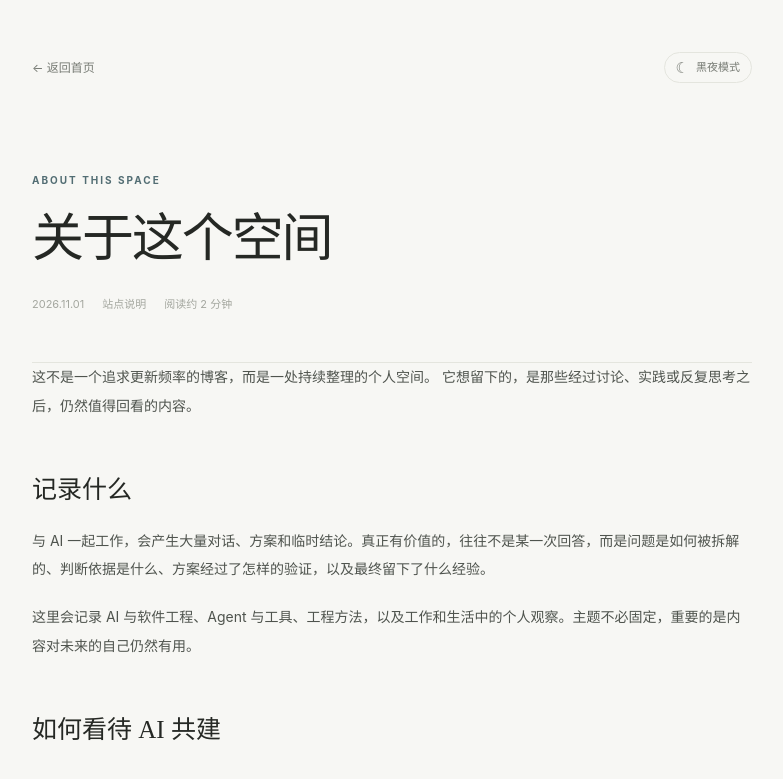
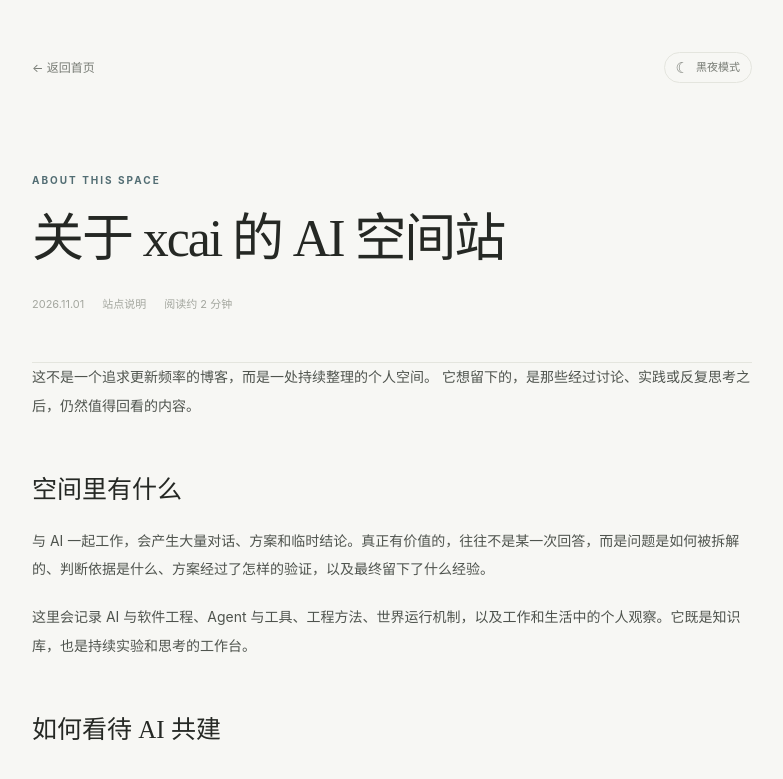
Before and after one commit to xcai8698/xcai8698.github.io, a plain HTML site: page notes/about-this-space.html in a window 1280 px wide. Shown: the top 779 px of the page, without its empty margins (248-1031 px from the left). Drawn offline with Linux system fonts and the light colour scheme.

Commit message:
Rename site to xcai AI Space Station

```diff
--- a/notes/about-this-space.html
+++ b/notes/about-this-space.html
@@ -5,8 +5,8 @@
   <meta name="viewport" content="width=device-width, initial-scale=1">
   <meta name="theme-color" content="#f7f7f4">
   <script src="../assets/theme.js"></script>
-  <meta name="description" content="关于共建笔记的记录目的与原则。">
-  <title>关于这个空间 · 共建笔记</title>
+  <meta name="description" content="关于xcai 的 AI 空间站的记录目的与原则。">
+  <title>关于这个空间 · xcai 的 AI 空间站</title>
   <link rel="stylesheet" href="../assets/site.css">
 </head>
 <body>
@@ -22,7 +22,7 @@
     <main>
       <header class="article-heading">
         <p class="eyebrow">ABOUT THIS SPACE</p>
-        <h1>关于这个空间</h1>
+        <h1>关于 xcai 的 AI 空间站</h1>
         <div class="article-meta">
           <time datetime="2026-11-01">2026.11.01</time>
           <span>站点说明</span>
@@ -36,9 +36,9 @@
           它想留下的，是那些经过讨论、实践或反复思考之后，仍然值得回看的内容。
         </p>
 
-        <h2>记录什么</h2>
+        <h2>空间里有什么</h2>
         <p>与 AI 一起工作，会产生大量对话、方案和临时结论。真正有价值的，往往不是某一次回答，而是问题是如何被拆解的、判断依据是什么、方案经过了怎样的验证，以及最终留下了什么经验。</p>
-        <p>这里会记录 AI 与软件工程、Agent 与工具、工程方法，以及工作和生活中的个人观察。主题不必固定，重要的是内容对未来的自己仍然有用。</p>
+        <p>这里会记录 AI 与软件工程、Agent 与工具、工程方法、世界运行机制，以及工作和生活中的个人观察。它既是知识库，也是持续实验和思考的工作台。</p>
 
         <h2>如何看待 AI 共建</h2>
         <blockquote>让 AI 参与思考与构建，但不把判断外包。</blockquote>
```
